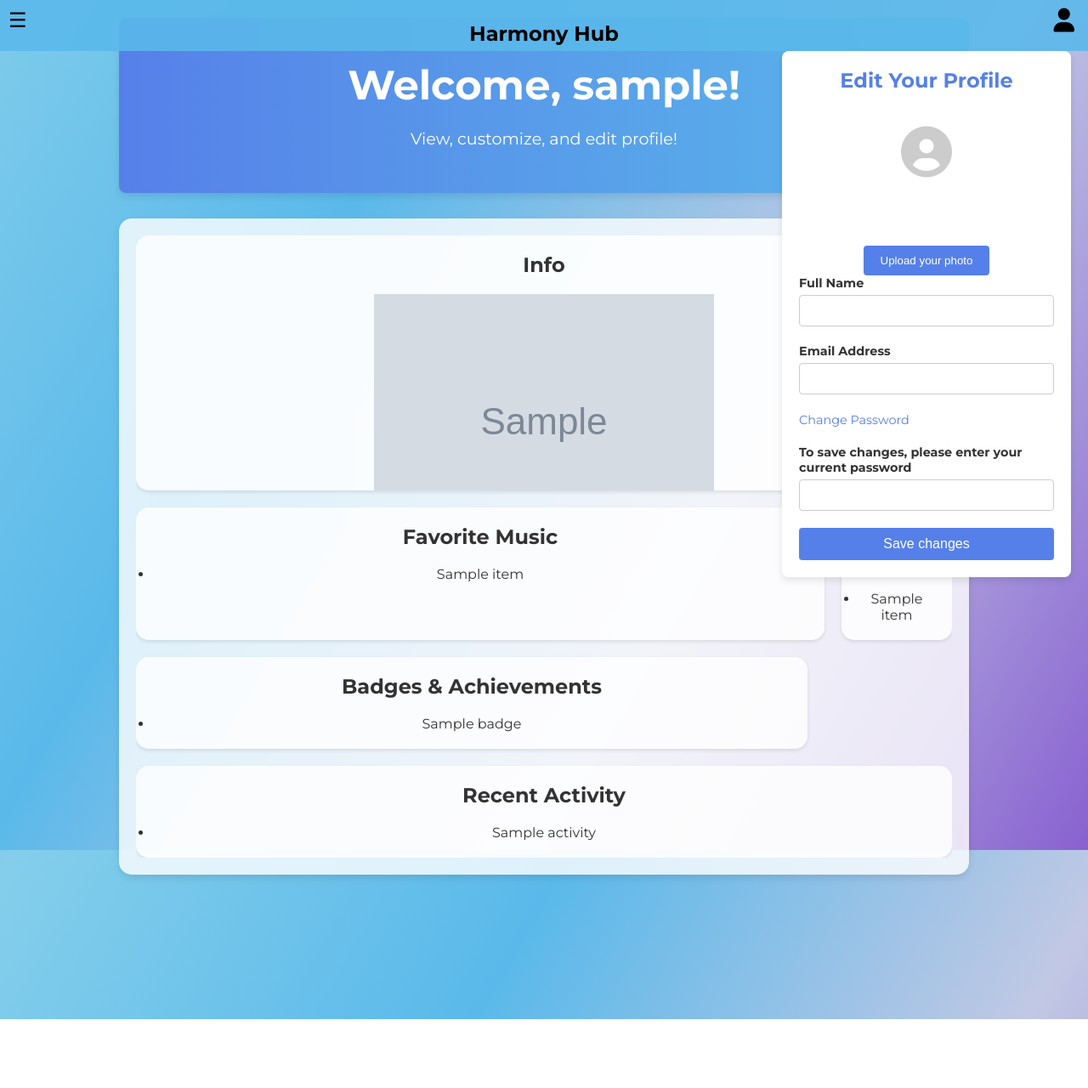
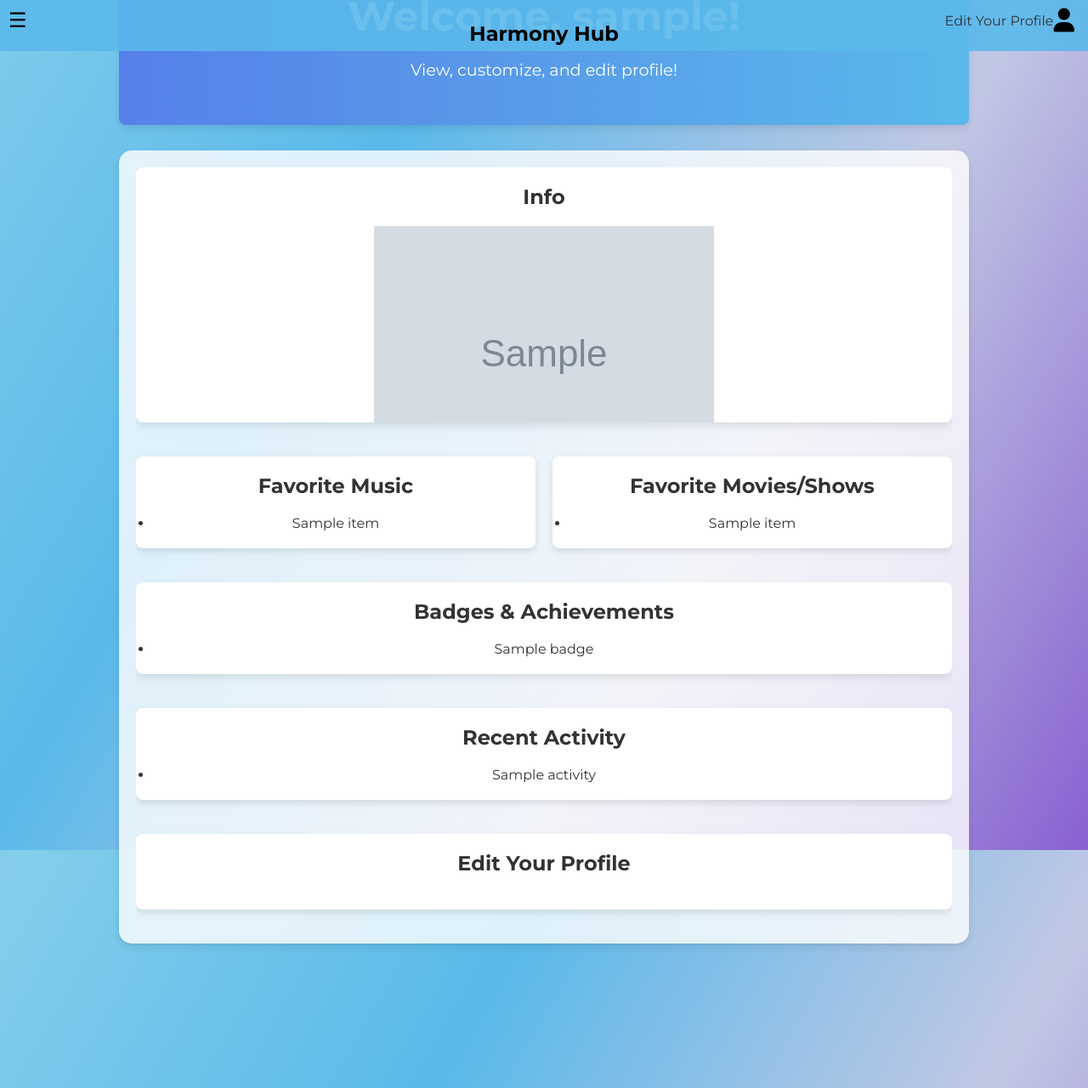
Before and after one commit to rinabug/harmony-hub, a Flask app: template templates/profile.html in a window 1280 px wide. Shown: the whole page at 85% size. Before the commit the page ends 1199 px from the top, so only its background shows below. Run offline with Flask 3, Linux system fonts and the light colour scheme; the template is opened without the code that fills it: most values are stand-ins (such as "Sample title", 1, 10 or a date in 2020); grey boxes marked "Sample" are stand-in pictures.

Commit message:
small changes to profile

```diff
--- a/templates/profile.html
+++ b/templates/profile.html
@@ -21,6 +21,12 @@
 #user-btn {
     font-size: 28px;
     cursor: pointer;
+}
+
+#edit-profile-text {
+    margin-left: 8px; /* Adjust as needed to space the text from the icon */
+    font-size: 16px;
+    color: #333; /* Adjust color to match your design */
 }
 
 /* Profile section styles */
@@ -151,6 +157,54 @@
     object-fit: cover;
 }
 
+.bento-box-container {
+    display: flex;
+    flex-wrap: wrap;
+    gap: 20px;
+    justify-content: space-between;
+}
+
+.bento-item {
+    background-color: #fff;
+    box-shadow: 0 4px 8px rgba(0, 0, 0, 0.1);
+    border-radius: 8px;
+    padding: 20px;
+    margin-bottom: 20px;
+}
+
+.bento-item.large {
+    flex: 1 1 100%;
+}
+
+.bento-item.medium {
+    flex: 1 1 45%;
+}
+
+.bento-item.small {
+    flex: 1 1 30%;
+}
+
+.profile-container {
+    max-width: none;
+    text-align: center;
+}
+
+.profile-picture-placeholder {
+    margin: 20px auto;
+}
+
+/* Hide the profile section initially */
+.profile {
+    display: none;
+}
+
+/* Display the profile section within the bento box */
+.profile.active {
+    display: flex;
+    flex-direction: column;
+    align-items: center;
+    justify-content: center;
+}
 </style>
 </head>
 <body>
@@ -158,6 +212,7 @@
         <button class="menu-toggle" id="menu-toggle">&#9776;</button>
         <h1>Harmony Hub</h1>
         <div class="icons">
+        <span id="edit-profile-text">Edit Your Profile</span>
          <i id="user-btn" class="fas fa-user"></i>
     </div>
     </header>
@@ -244,14 +299,10 @@
                             </ul>
                         </div>
                     </div>
-                </div>
-            </section>
-
-        </main>
-    </div>
+                    <div class="bento-item large">
+                        <h2>Edit Your Profile</h2>
                         <div class="profile" id="profile-section">
                             <div class="profile-container">
-            <h2>Edit Your Profile</h2>
                                 <div class="profile-picture-placeholder" id="profile-picture-placeholder">
                                     <i class="fas fa-user-circle"></i>
                                 </div>
@@ -276,6 +327,11 @@
                                     <button type="submit" class="save-changes-btn">Save changes</button>
                                 </form>
                             </div>
+                        </div>
+                    </div>
+                </div>
+            </section>
+        </main>
     </div>
 
     <script src="{{ url_for('static', filename='js/profile.js') }}"></script>
```
Lines whose indentation alone changed are shown as unchanged.
